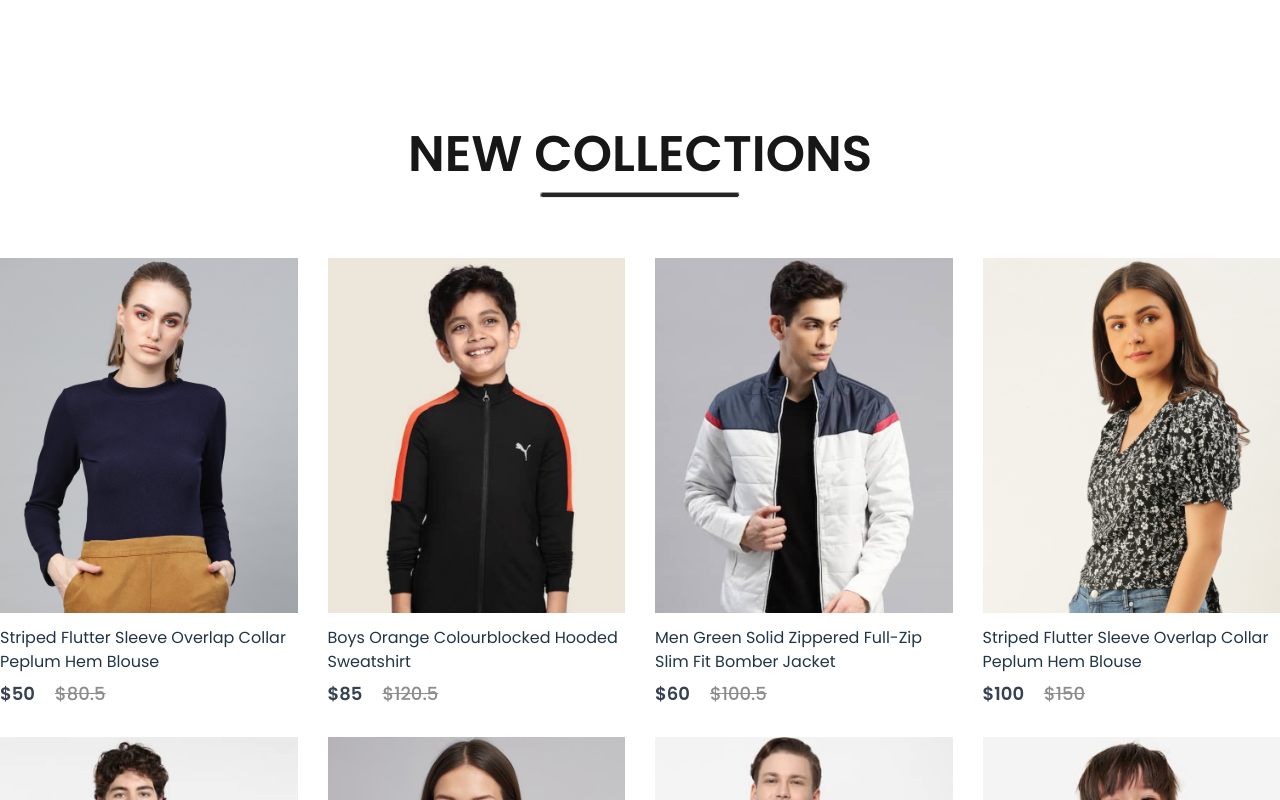
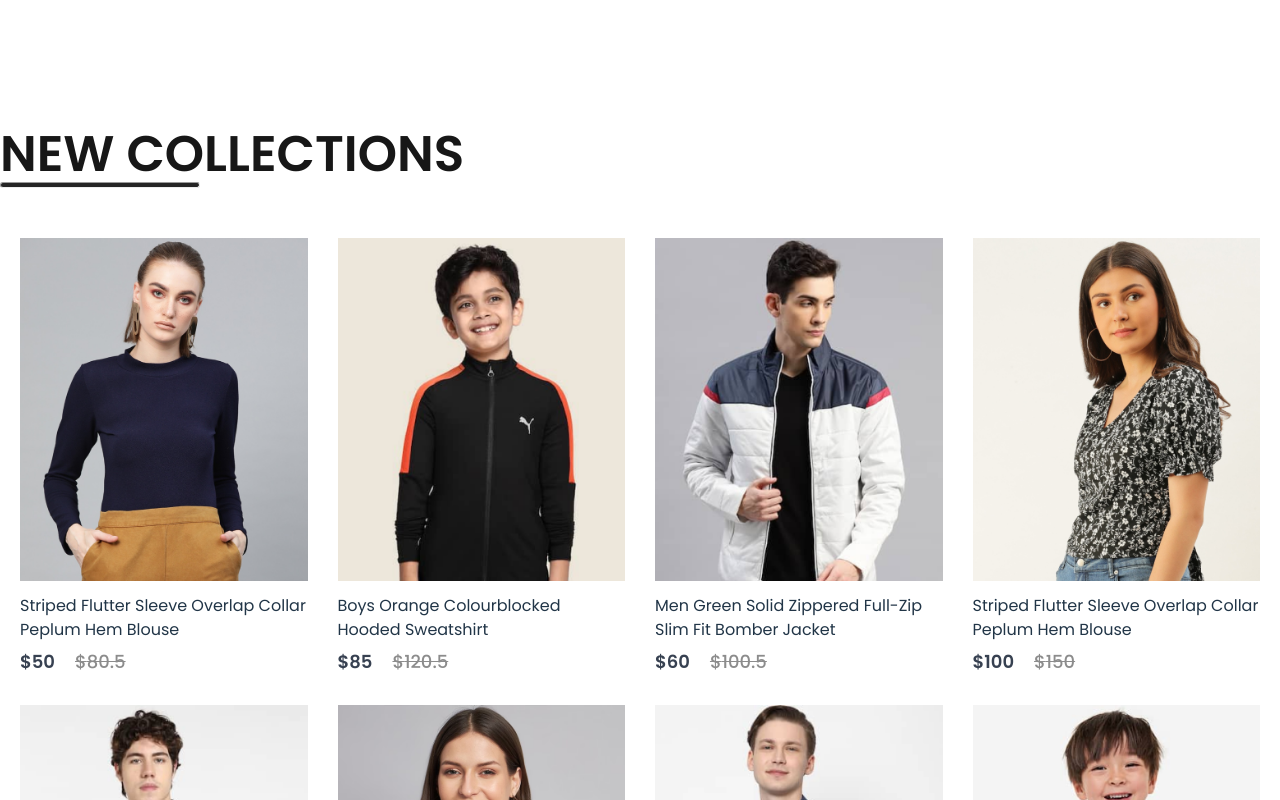
Before and after one commit to Irfanft12/ecommerce-shopper, a React (Vite) app: page / in a window 1280 px wide. Shown: the part 2120-2920 px from the top of the page. Built offline with nearby package versions, Linux system fonts and the light colour scheme.

Commit message:
Change new-collections class to collections with grid layout
Updated the layout for new collections to use a grid display.

```diff
--- a/src/components/newCollections/newCollections.css
+++ b/src/components/newCollections/newCollections.css
@@ -1,9 +1,9 @@
-.new-collections {
-    display: flex;
-    flex-direction: column;
-    align-items: center;
-    gap: 10px;
-    margin-bottom: 100px;
+.collections {
+    display: grid;
+    grid-template-columns: 1fr 1fr 1fr 1fr;
+    margin-top: 50px;
+    gap: 30px;
+    padding: 0 20px;
 }
 .new-collections h1 {
     color: #171717;
```
